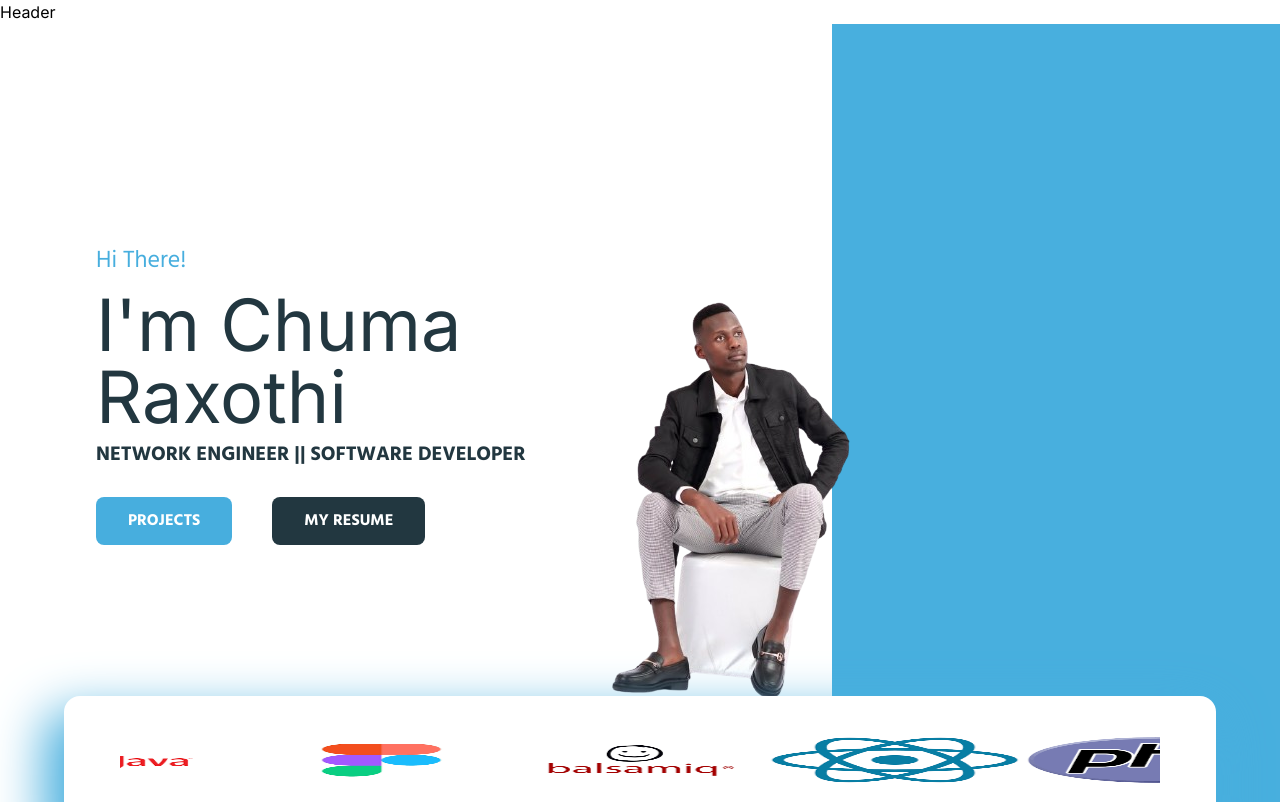
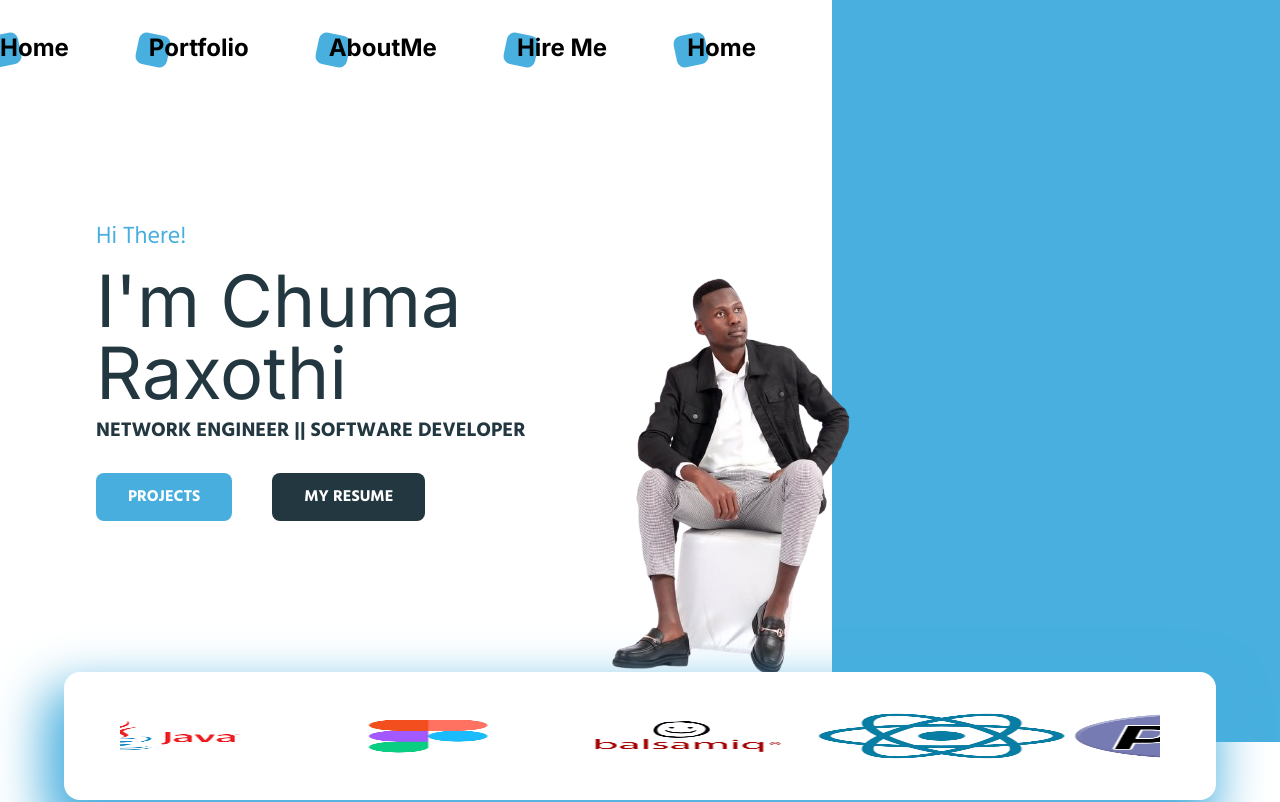
Before and after one commit to Chuma-rxt/Sec_Port, a Next.js app in the folder sec-port/: page / in a window 1280 px wide. Shown: the top 802 px of the page. Built offline with nearby package versions, Linux system fonts and the light colour scheme.

Commit message:
creating Navbar

```diff
--- a/sec-port/src/app/components/Header/Header.js
+++ b/sec-port/src/app/components/Header/Header.js
@@ -13,8 +13,102 @@
             setIsScrolled(scrollTop > 0)
         }
         window.addEventListener("scroll", handleScroll)
-    })
+
+        return()=>{
+            window.removeEventListener("scroll", handleScroll)
+        }
+    },[])
+
+    console.log(isScrolled)
   return (
-    <div>Header</div>
-  )
+        <React.Fragment>
+            <header className={`${isScrolled ? "headerShow" : ""} fixed top-0 z-50 transition-all duration-500`}
+            style={{
+                backgroundColor: isScrolled ? "#fff" : "transparent",
+                boxShadow: isScrolled ? "#48AFDE -10px 25px 50px 10px" : "",
+            }}
+            >
+                <nav className="invisible xl:visible xl:max-w-4xl 2xl:max-w-7xl mx-auto ">
+                    <ul className="flex font-recoletaBlack flex-row items-center h-24">
+                       <li className="group text-2xl relative font-bold mr-20" >
+                        {selectedIndex1 === 0 ?(
+                            <span className="menu-effect transform opacity-100 -rotate-12 group-hover:-rotate-12 group-hover:opacity-100"></span>
+                        ):(
+                            <span className="menu-effect transform opacity-100 rotate-12 group-hover:-rotate-12 group-hover:opacity-100"></span>
+                        )}
+
+                            <a className={`menu-item ${selectedIndex1 ===0 ? "text-black":""} text-[#666d47] group-hover:text-black`}
+                            href="/#home"
+                            onClick={()=> setSelectedIndex1(0)}
+                            >
+                                Home
+                            </a>
+                       </li>
+
+                       <li className="group text-2xl relative font-bold mr-20" >
+                        {selectedIndex1 === 1 ?(
+                            <span className="menu-effect transform opacity-100 -rotate-12 group-hover:-rotate-12 group-hover:opacity-100"></span>
+                        ):(
+                            <span className="menu-effect transform opacity-100 rotate-12 group-hover:-rotate-12 group-hover:opacity-100"></span>
+                        )}
+
+                            <a className={`menu-item ${selectedIndex1 ===0 ? "text-black":""} text-[#666d47] group-hover:text-black`}
+                            href="/#portfolio"
+                            onClick={()=> setSelectedIndex1(1)}
+                            >
+                                Portfolio
+                            </a>
+                       </li>
+
+                       <li className="group text-2xl relative font-bold mr-20" >
+                        {selectedIndex1 === 2 ?(
+                            <span className="menu-effect transform opacity-100 -rotate-12 group-hover:-rotate-12 group-hover:opacity-100"></span>
+                        ):(
+                            <span className="menu-effect transform opacity-100 rotate-12 group-hover:-rotate-12 group-hover:opacity-100"></span>
+                        )}
+
+                            <a className={`menu-item ${selectedIndex1 ===0 ? "text-black":""} text-[#666d47] group-hover:text-black`}
+                            href="/#about-me-component"
+                            onClick={()=> setSelectedIndex1(2)}
+                            >
+                                AboutMe
+                            </a>
+                       </li>
+
+                       <li className="group text-2xl relative font-bold mr-20" >
+                        {selectedIndex1 === 3 ?(
+                            <span className="menu-effect transform opacity-100 -rotate-12 group-hover:-rotate-12 group-hover:opacity-100"></span>
+                        ):(
+                            <span className="menu-effect transform opacity-100 rotate-12 group-hover:-rotate-12 group-hover:opacity-100"></span>
+                        )}
+
+                            <a className={`menu-item ${selectedIndex1 ===0 ? "text-black":""} text-[#666d47] group-hover:text-black`}
+                            href="/#home"
+                            onClick={()=> setSelectedIndex1(3)}
+                            >
+                               Hire Me
+                            </a>
+                       </li>
+
+                       <li className="group text-2xl relative font-bold mr-20" >
+                        {selectedIndex1 === 0 ?(
+                            <span className="menu-effect transform opacity-100 -rotate-12 group-hover:-rotate-12 group-hover:opacity-100"></span>
+                        ):(
+                            <span className="menu-effect transform opacity-100 rotate-12 group-hover:-rotate-12 group-hover:opacity-100"></span>
+                        )}
+
+                            <a className={`menu-item ${selectedIndex1 ===0 ? "text-black":""} text-[#666d47] group-hover:text-black`}
+                            href="/#home"
+                            onClick={()=> setSelectedIndex1(0)}
+                            >
+                                Home
+                            </a>
+                       </li>
+                    </ul>
+                </nav>
+                {/* <h1 className="text-7xl">Headeer</h1> */}
+
+            </header>
+        </React.Fragment>
+    );
 }
--- a/sec-port/src/app/page.js
+++ b/sec-port/src/app/page.js
@@ -5,8 +5,7 @@
   return (
     <main className="">
       <HomeComponent />
-      <HomeComponent />
-      <HomeComponent />
+
     </main>
   );
 }
```
